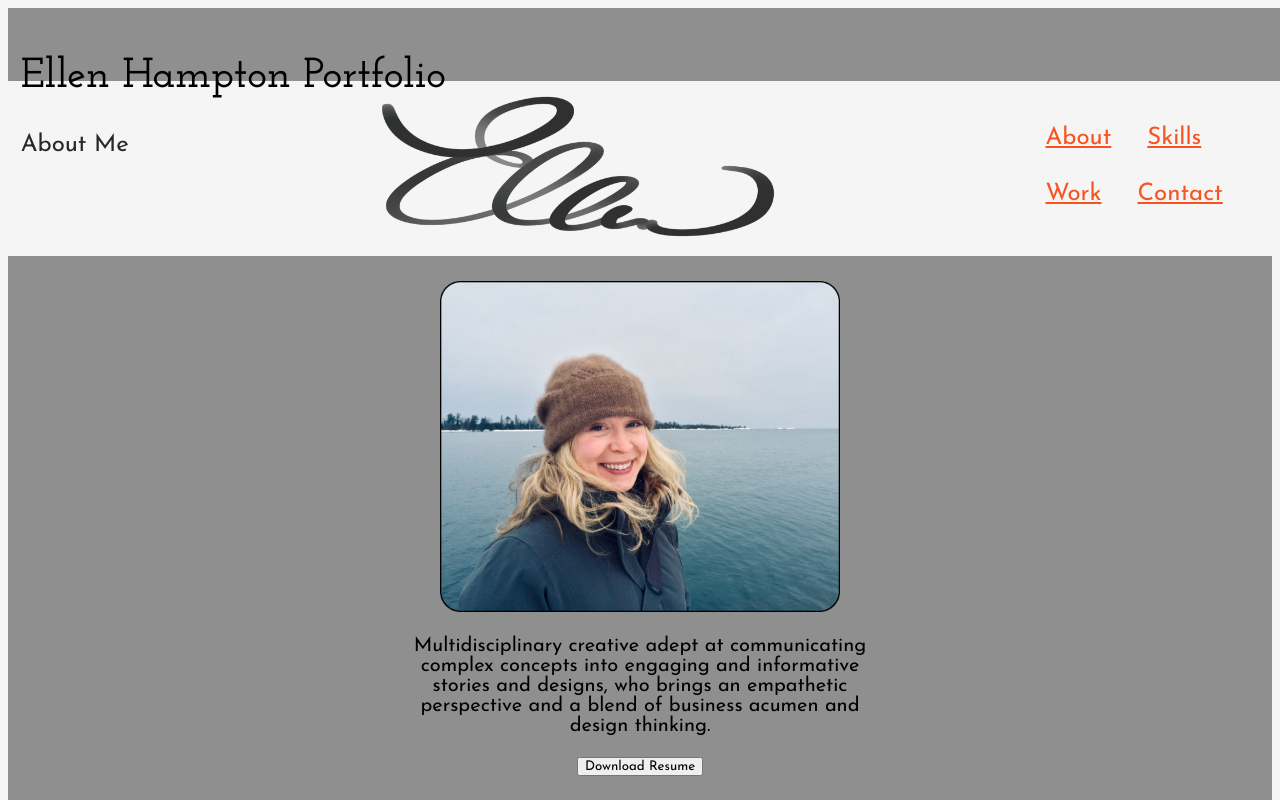
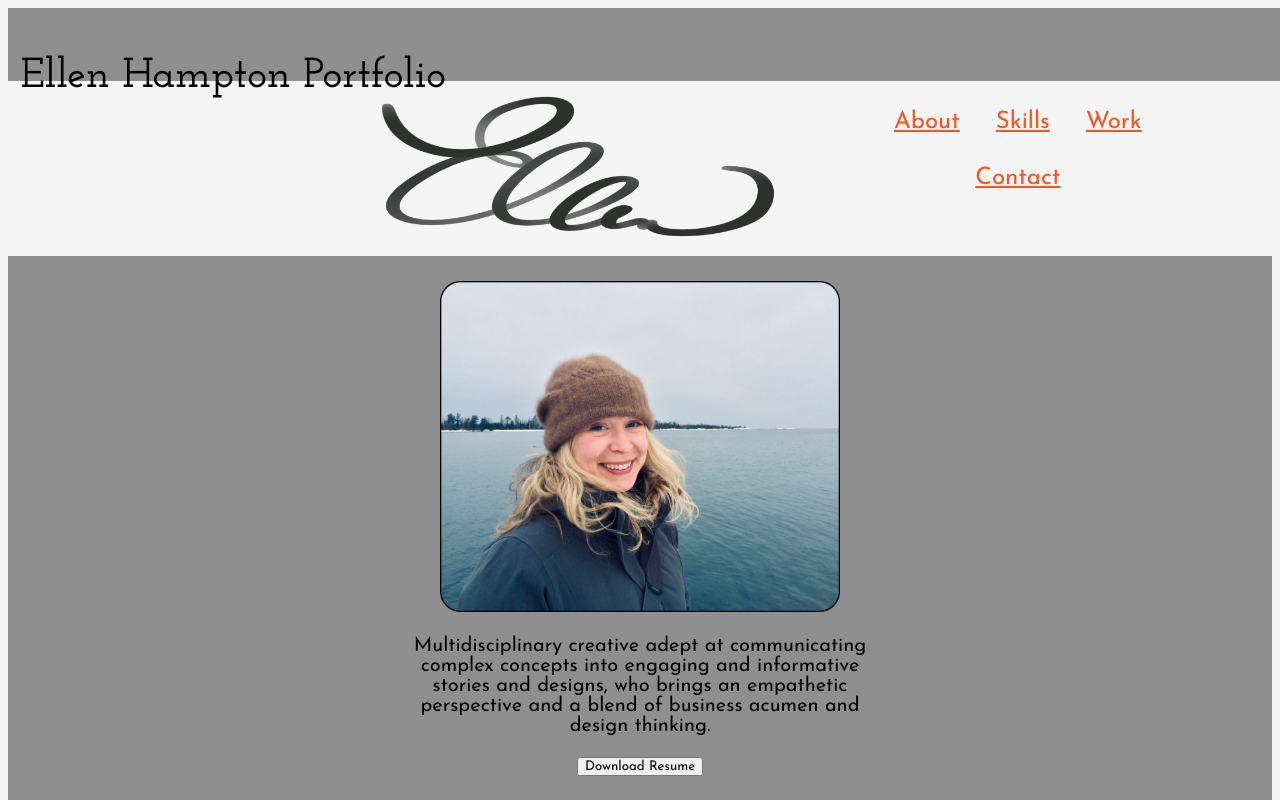
Before and after one commit to Thetugisthedrug/UX_UI_HW_18, a plain HTML site: page index.html in a window 1280 px wide. Shown: the top 800 px of the page. Drawn offline with Linux system fonts and the light colour scheme.

Commit message:
Updates to navigation and ul, changed link to css style sheet from css/style.css to CSS/style.css

```diff
--- a/CSS/style.css
+++ b/CSS/style.css
@@ -22,13 +22,18 @@ nav {
     width: 100vw;
 }
 
+.newClass {
+    width:30%;
+}
+
 ul {
-    width: 50%;
-    margin-left: auto;
+    margin: 0 auto;
+    text-align:center;
 }
 
 li {
-    padding: 16px;
+    margin: 16px;
+    padding: 0px;
 }
 
 body {
--- a/index.html
+++ b/index.html
@@ -7,7 +7,7 @@
         <link rel="preconnect" href="https://fonts.googleapis.com">
         <link rel="preconnect" href="https://fonts.gstatic.com" crossorigin>
         <link href="https://fonts.googleapis.com/css2?family=Josefin+Sans:ital,wght@0,100;0,200;0,300;0,400;0,500;0,600;0,700;1,100;1,200;1,300;1,400;1,500;1,600;1,700&display=swap" rel="stylesheet">
-        <link href="css/style.css" rel="stylesheet" type="text/css">
+        <link href="CSS/style.css" rel="stylesheet" type="text/css">
         <title>About Me Ellen Hampton UI UX Portfolio</title>
         <style>
             body {background-color: whitesmoke;}
@@ -21,12 +21,11 @@
         <header class="navigation">
             <nav id="navBar">
                 <h1>Ellen Hampton Portfolio</h1>
-                <p class="highlight">About Me</p>
             </nav>
             <div class="inline-block logo">
                 <img src="images/ellenscriptlogo.png">
             </div>
-            <nav class="inline-block">
+            <nav class="inline-block newClass">
                 <ul>
                     <li class="inline-block">
                         <a href="/about">About</a></li>
```
